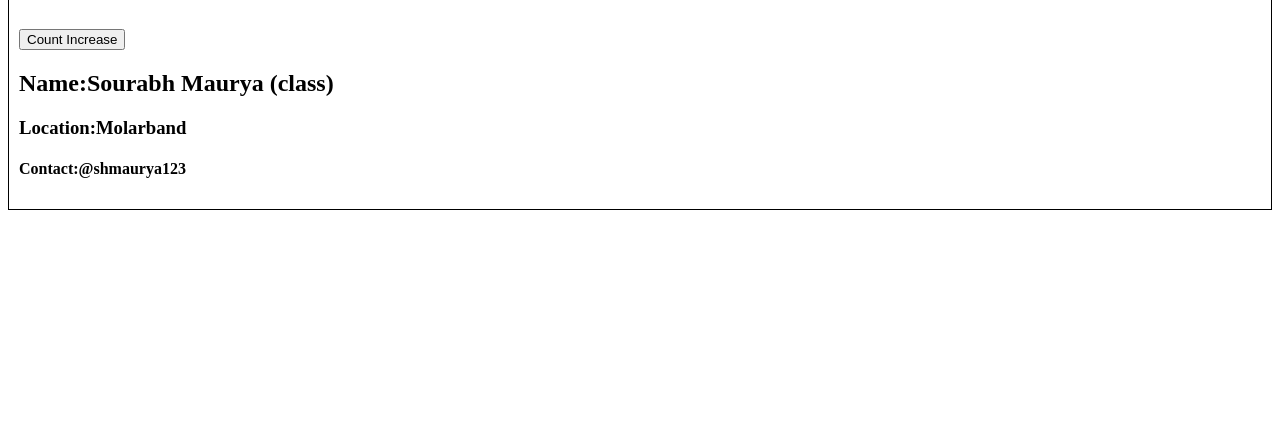
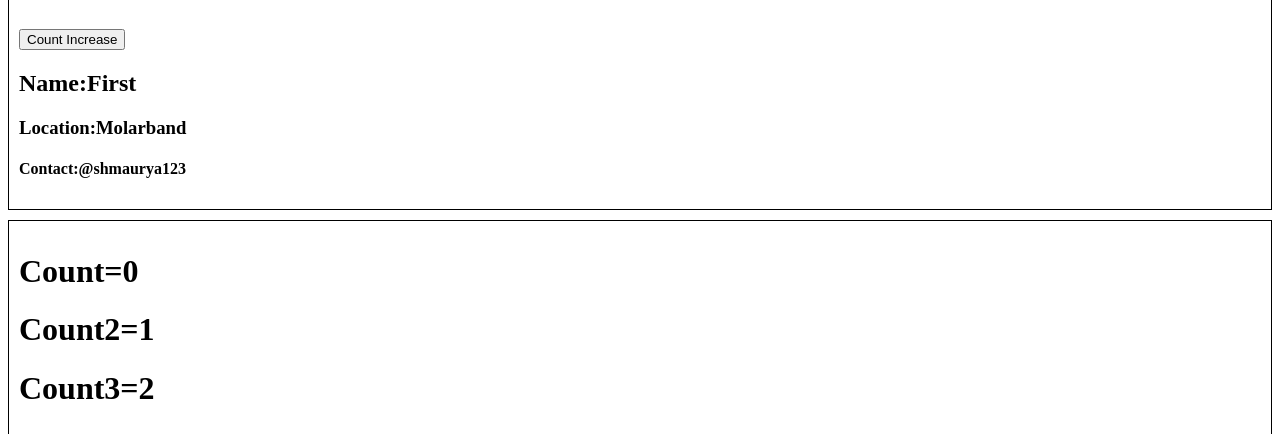
Before and after one commit to SHMAURYA123/React-dev, a React (Vite) app: page /about in a window 1280 px wide. Shown: the part 518-952 px from the top of the page. Before the commit the page ends 800 px from the top, so only its background shows below. Built offline with nearby package versions, Linux system fonts and the light colour scheme.

Commit message:
learn life cycle of React when multiple UserClass present

```diff
--- a/src/components/About.js
+++ b/src/components/About.js
@@ -17,10 +17,21 @@ import React from "react";
         <div>
             <h1>About Us</h1>
             <h2>This is Namaste React</h2>
-           <UserClass name={"Sourabh Maurya (class)"} location={"Molarband"}/>
+           <UserClass name={"First"} location={"Molarband"}/>
+           <UserClass name={"Second"} location={"Badarpur"}/>
         </div>
     );
    }
  }
 
+//  -parent constructor
+//  -parent render
+//  -first Child constructor called
+//  -first child render
+//  -Second constructor called
+//  -Second render
+// -FirstChild constructor Did Mount
+// -SecondChild constructor Did Mount
+// -Parent constructor Did Mount
+
  export default About;
--- a/src/components/UserClass.js
+++ b/src/components/UserClass.js
@@ -11,19 +11,19 @@ class UserClass extends React.Component{
             count3:2,
             count4:3,
         };
-        console.log("Child constructor called");
+        console.log(this.props.name+"Child constructor called");
     }
 
     componentDidMount(){
          // component did mount used API call
-        console.log("Child constructor Did Mount");
+        console.log(this.props.name+"Child constructor Did Mount");
     }
 
     render(){
         const {name,location}=this.props;
         const{count,count2,count3,count4}=this.state;
 
-        console.log("child render");
+        console.log(this.props.name+"child render");
 
         return (
             <div className="user-card">
```
